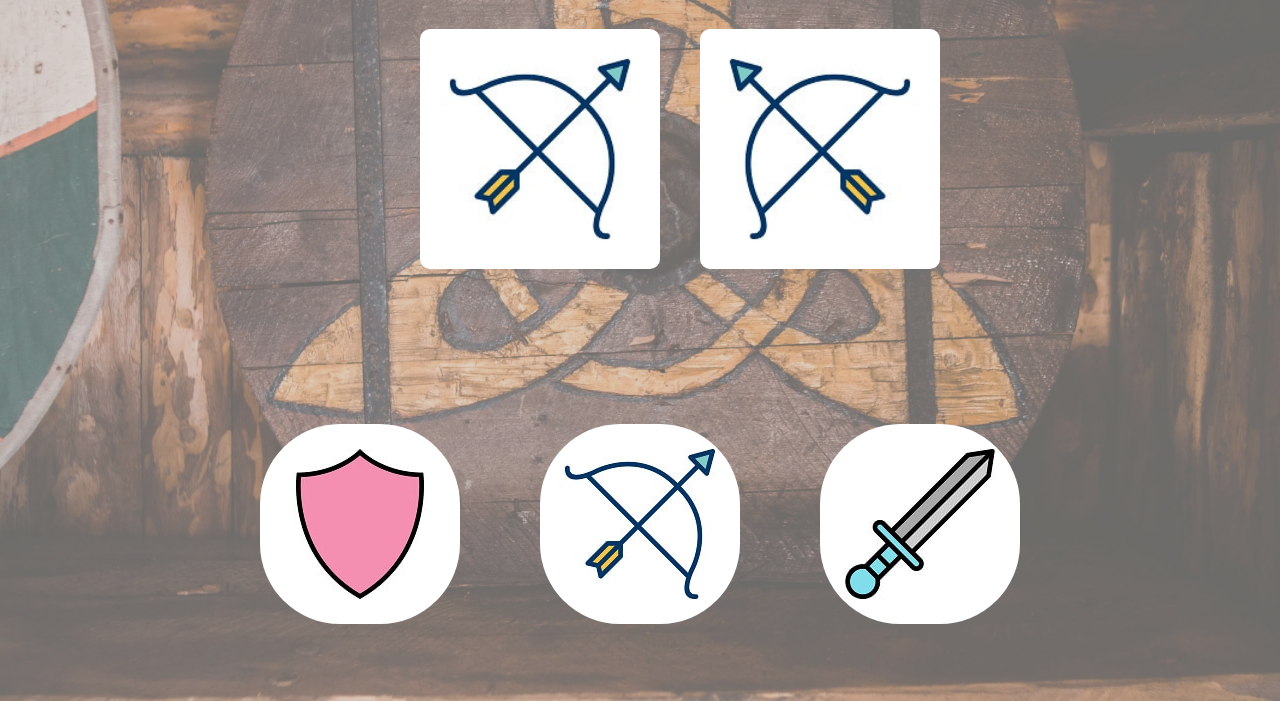
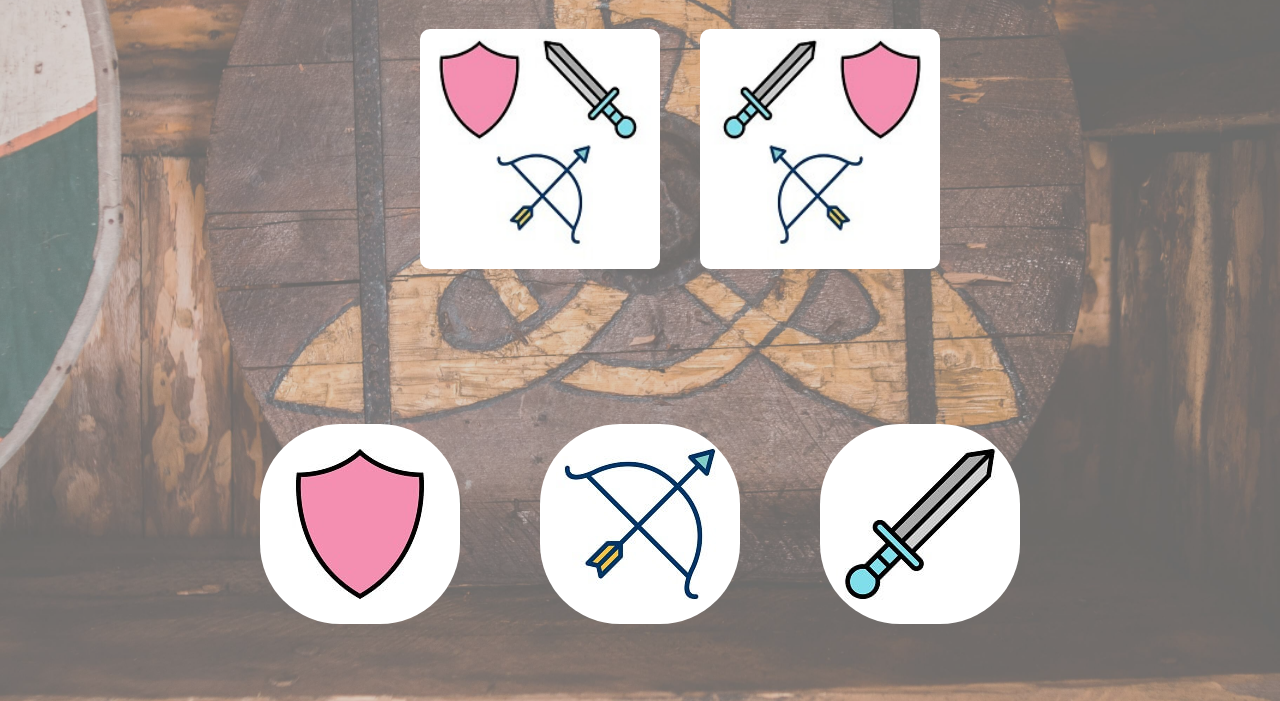
Before and after one commit to AuroraStorm-sw/Portfolio-project-2, a plain HTML site: page index.html in a window 1280 px wide. Both pictures are taken after a click on the button "Step onto the battlefield". Shown: the part 171-872 px from the top of the page. Drawn offline with Linux system fonts and the light colour scheme; a web font is replaced by a local one.

Commit message:
Add a front img to start off both hands before the player picks their first option

```diff
--- a/index.html
+++ b/index.html
@@ -21,7 +21,6 @@
             <li><u>Bow</u> beats <u>Sword</u></li>
             <li><u>Sword</u> beats <u>Shield</u></li>
             <li>Picking the same weapon causes a <u>tie</u></li>
-            <br>
             <li>First to 5 wins the battle!</li>
         </ul>
 
@@ -46,8 +45,8 @@
             <h2><span id="winner">Let the battle begin!</span></h2>
 
             <div class="in-hand">
-                <img id="warrior-hand" src="assets/img/bow.jpg" alt="a cartoon bow">
-                <img id="computer-hand" src="assets/img/bow.jpg" alt="a cartoon bow">
+                <img id="warrior-hand" src="assets/img/front.jpg" alt="a cartoon bow">
+                <img id="computer-hand" src="assets/img/front.jpg" alt="a cartoon bow">
             </div>
 
             <div class="options">
```
Also changed, not shown: assets/img/front.jpg (added).
